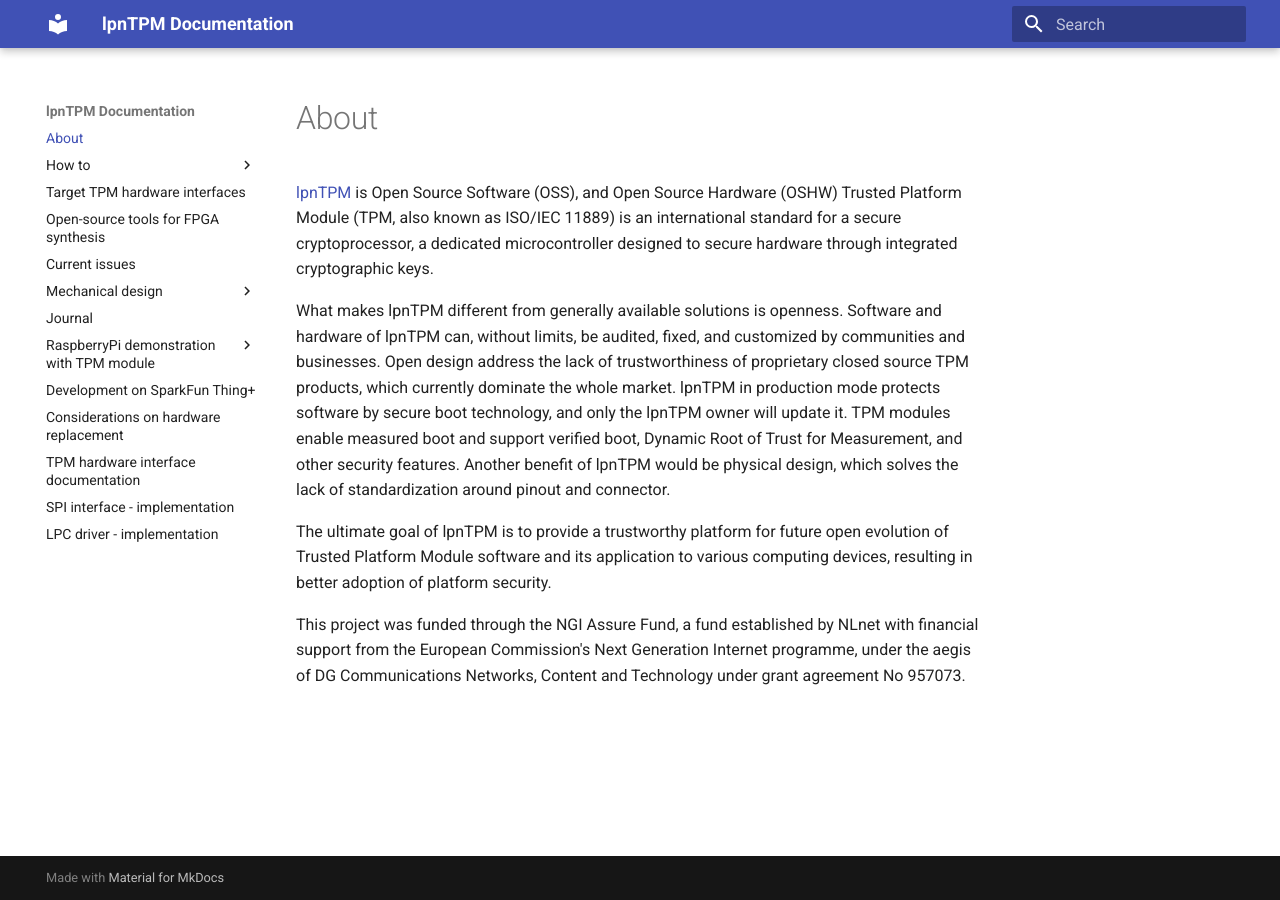
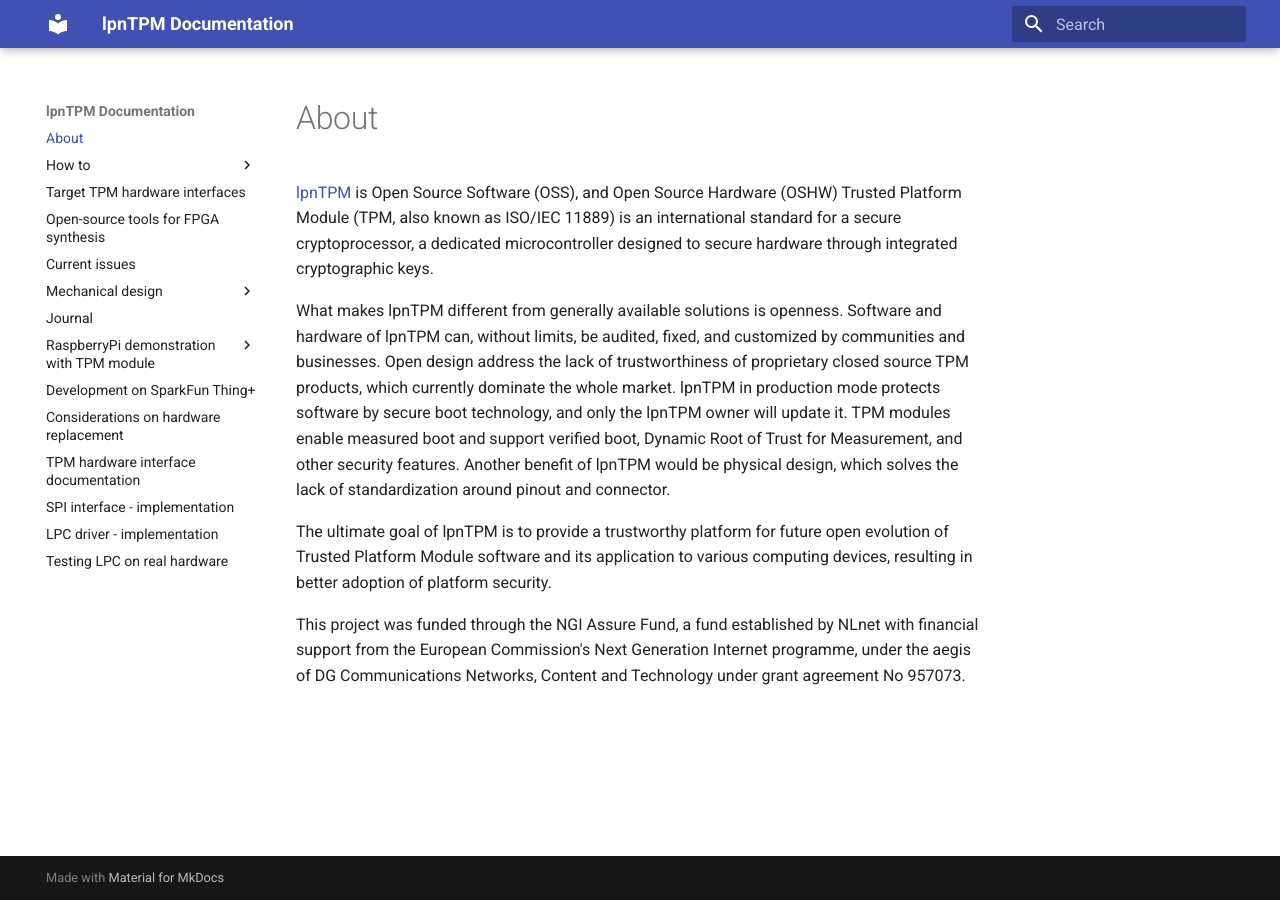
Before and after one commit to lpn-plant/lpntpm-docs, an MkDocs documentation site: the page built from docs/index.md, in a window 1280 px wide. Built offline with MkDocs 1.6.1 and Material for MkDocs 9.7.7, drawn with Linux system fonts in a browser that asks for light colours.

Commit message:
docs/LPC_Peripheral_Hardware_Test.md: add document to index

```diff
--- a/mkdocs.yml
+++ b/mkdocs.yml
@@ -36,3 +36,4 @@
   - 'TPM hardware interface documentation': tpm_lpc_spi_interface.md
   - 'SPI interface - implementation': tpm-spi-dev.md
   - 'LPC driver - implementation': TPM_with_LPC_protocol.md
+  - 'Testing LPC on real hardware': LPC_Peripheral_Hardware_Test.md
```
